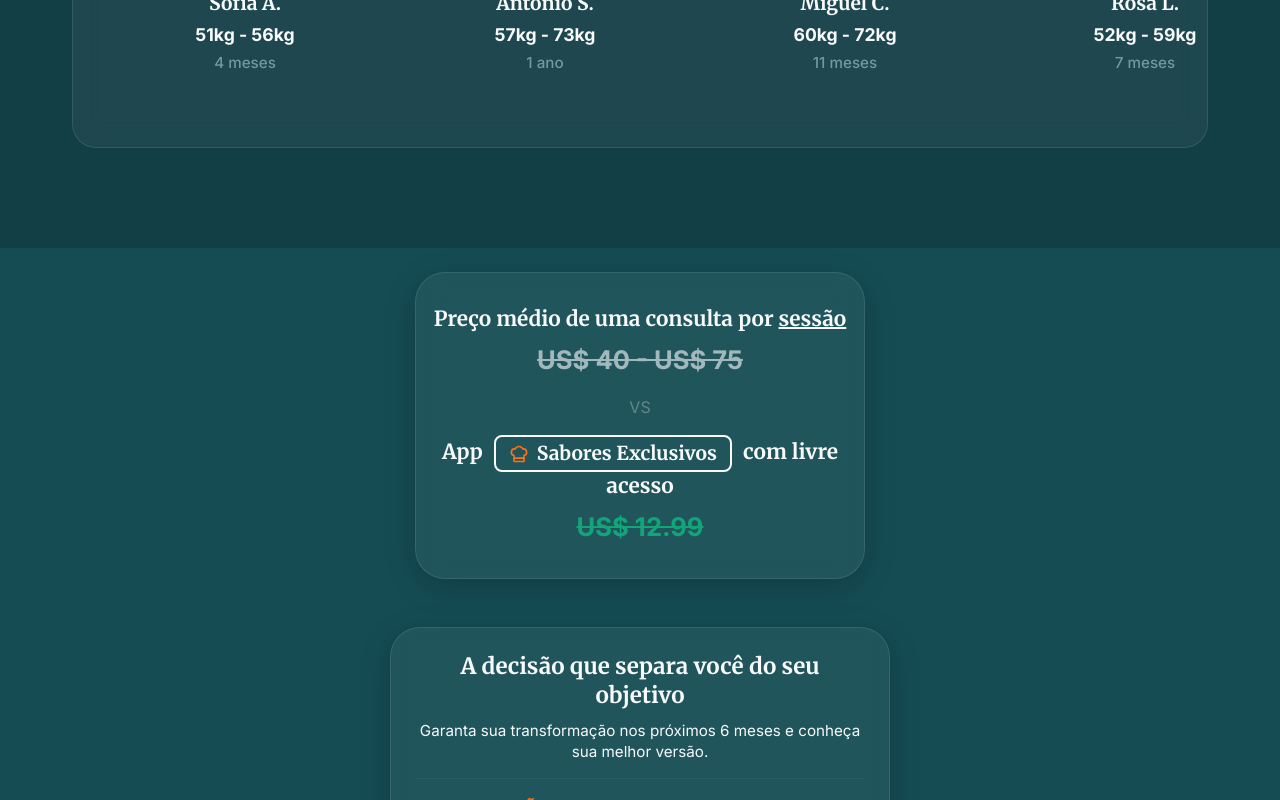
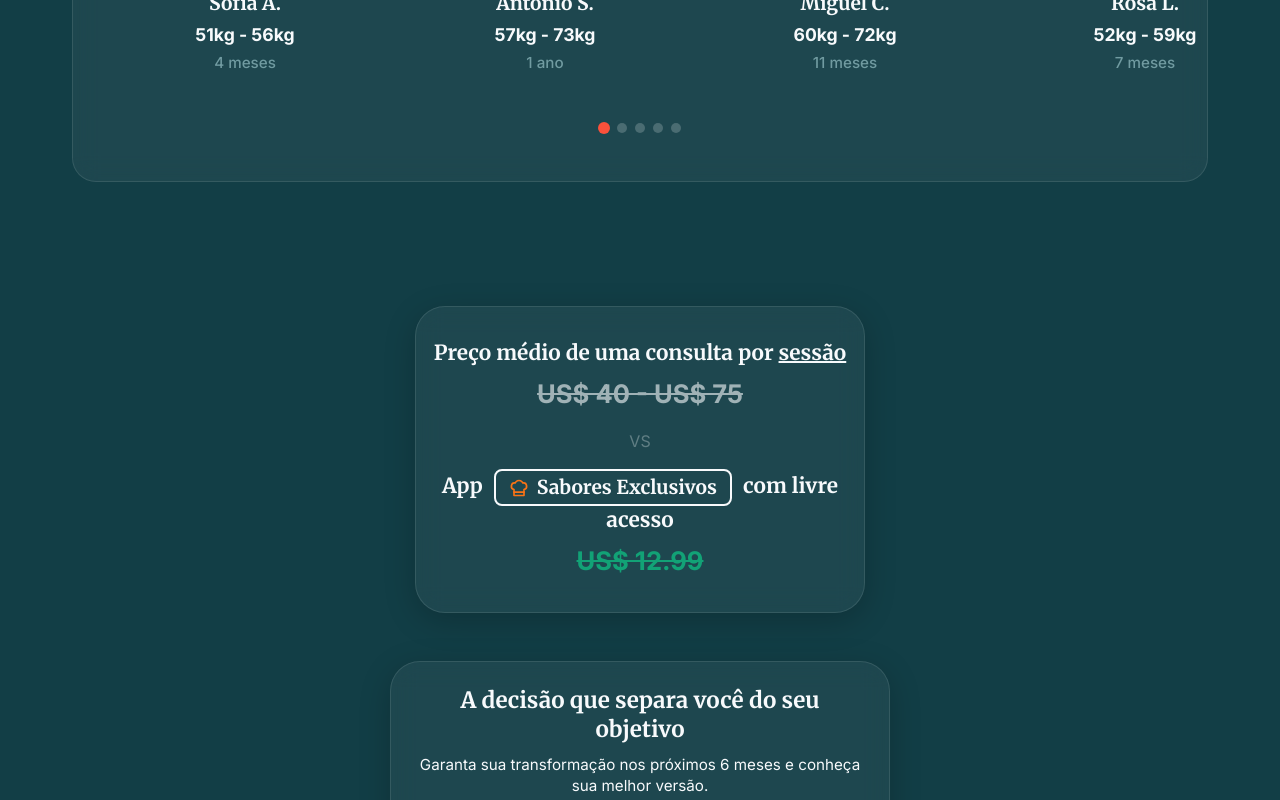
Before and after one commit to YohanSaibb026/LeadingPage, a React (Vite) app: page / in a window 1280 px wide. Shown: the part 5880-6680 px from the top of the page. Built offline with nearby package versions, Linux system fonts and the light colour scheme.

Commit message:
style: unify background colors and add transformation pagination dots

```diff
--- a/src/App.css
+++ b/src/App.css
@@ -679,6 +679,28 @@
     color: var(--text-muted);
 }
 
+.transform-pagination {
+    display: flex;
+    justify-content: center;
+    gap: 0.5rem;
+    margin-top: 1.5rem;
+    width: 100%;
+}
+
+.pagination-dot {
+    width: 10px;
+    height: 10px;
+    border-radius: 50%;
+    background: rgba(255, 255, 255, 0.2);
+    transition: all 0.3s ease;
+    cursor: pointer;
+}
+
+.pagination-dot.active {
+    background: var(--primary);
+    transform: scale(1.2);
+}
+
 
 /* Pricing Comparison */
 .pricing-comparison {
@@ -686,7 +708,8 @@
     /* Reduced from 2rem 2rem 0 */
     display: flex;
     justify-content: center;
-    background-color: var(--bg-card);
+    background-color: var(--hero-bg);
+    /* Match main page background */
     flex-direction: column;
     align-items: center;
 }
--- a/src/App.tsx
+++ b/src/App.tsx
@@ -307,6 +307,7 @@ const BMRCalculator = () => {
 function App() {
     const { t } = useTranslation();
     const [openFaq, setOpenFaq] = useState<number | null>(null);
+    const [activeTransform, setActiveTransform] = useState(0);
 
     const stories = [
         { name: 'Nicolás N.', fullName: 'Nicolás Navas', avatar: avatarNicolas, content: meal2, quote: 'Conhecer as especiarias deu sabores a alimentos simples que nunca imaginei que poderiam ter' },
@@ -536,7 +537,16 @@ function App() {
                         <div className="icon-wrapper"><Star /></div>
                         <h3>{t('features.transformations.title')}</h3>
                         <p>{t('features.transformations.desc')}</p>
-                        <div className="transformations-grid">
+                        <div
+                            className="transformations-grid"
+                            onScroll={(e) => {
+                                const container = e.currentTarget;
+                                const scrollLeft = container.scrollLeft;
+                                const itemWidth = container.offsetWidth;
+                                const index = Math.round(scrollLeft / itemWidth);
+                                setActiveTransform(index);
+                            }}
+                        >
                             {transformations.map((item, i) => (
                                 <div key={i} className="transform-item-wrapper">
                                     <div className="transform-item">
@@ -548,6 +558,14 @@ function App() {
                                         <span className="transform-duration">{item.duration}</span>
                                     </div>
                                 </div>
+                            ))}
+                        </div>
+                        <div className="transform-pagination">
+                            {transformations.map((_, i) => (
+                                <div
+                                    key={i}
+                                    className={`pagination-dot ${activeTransform === i ? 'active' : ''}`}
+                                />
                             ))}
                         </div>
                     </div>
```
